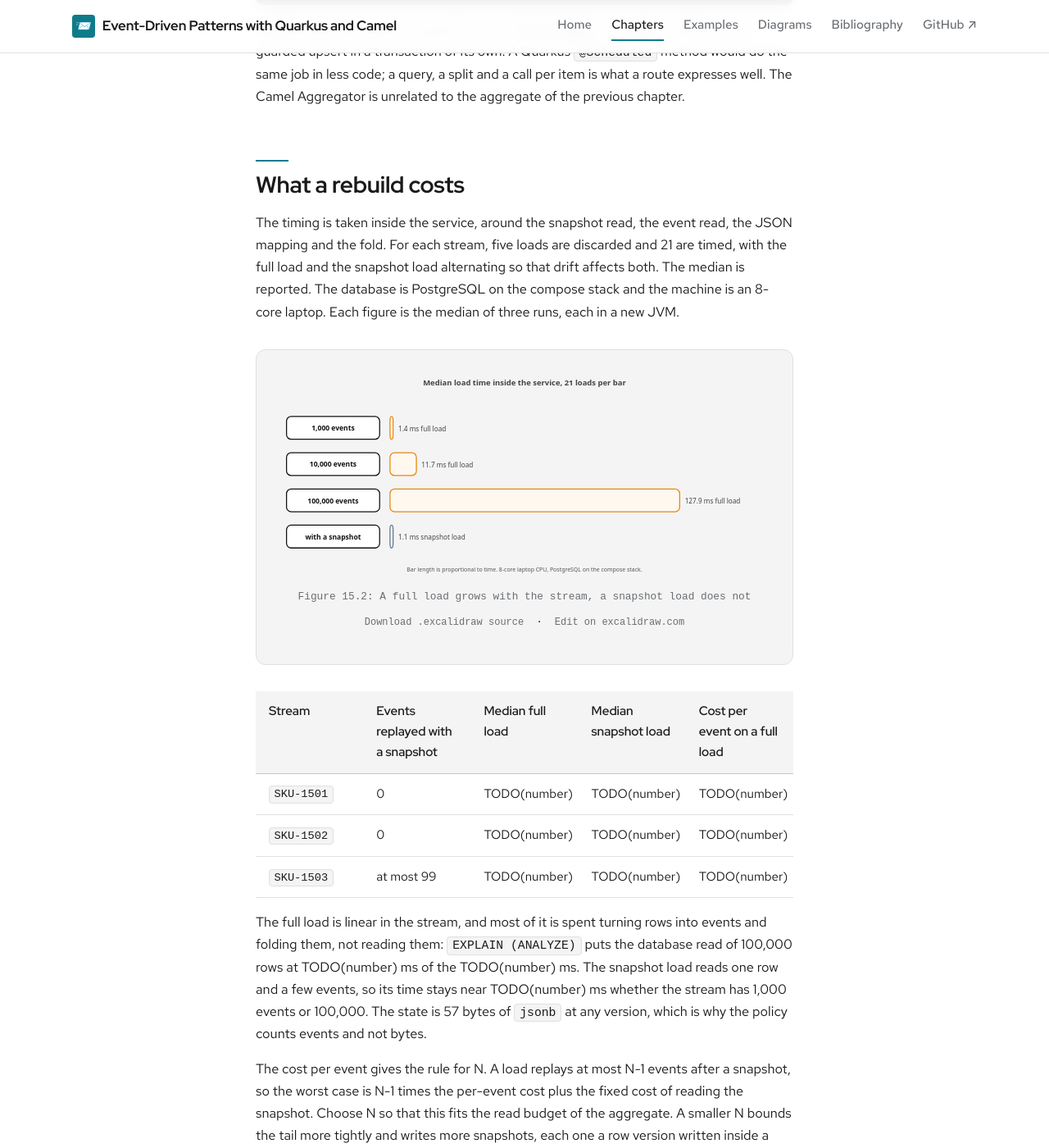
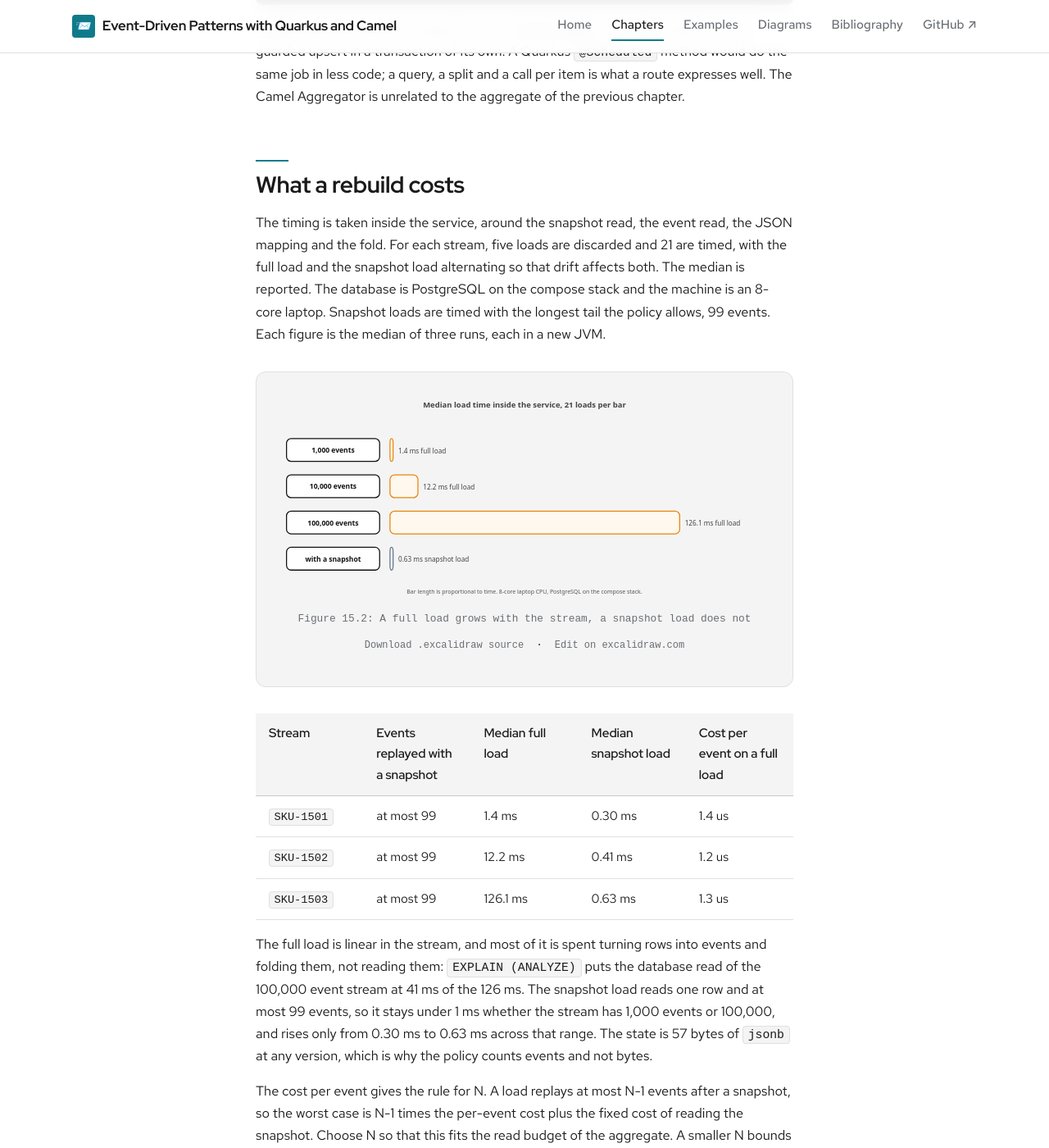
Before and after one commit to patterncatalyst/event-driven-patterns-with-quarkus-and-camel, a Jekyll site: the page built from _docs/15-snapshots.md, in a window 1280 px wide and 1400 px high, scrolled down 3721 px. Shown: the whole window at 82% size. Built offline with Jekyll 4.4.1, drawn with Linux system fonts in a browser that asks for light colours; some web fonts are replaced; some of the changed text lies outside the part shown.

Commit message:
chore(r06): chapter 15 measurement window, numbers filled (step 3)

```diff
--- a/_docs/15-snapshots.md
+++ b/_docs/15-snapshots.md
@@ -96,17 +96,17 @@ from("scheduler:snapshotter?delay={{inventory.snapshotter.delay-ms}}")
 
 ## What a rebuild costs
 
-The timing is taken inside the service, around the snapshot read, the event read, the JSON mapping and the fold. For each stream, five loads are discarded and 21 are timed, with the full load and the snapshot load alternating so that drift affects both. The median is reported. The database is PostgreSQL on the compose stack and the machine is an 8-core laptop. Each figure is the median of three runs, each in a new JVM.
+The timing is taken inside the service, around the snapshot read, the event read, the JSON mapping and the fold. For each stream, five loads are discarded and 21 are timed, with the full load and the snapshot load alternating so that drift affects both. The median is reported. The database is PostgreSQL on the compose stack and the machine is an 8-core laptop. Snapshot loads are timed with the longest tail the policy allows, 99 events. Each figure is the median of three runs, each in a new JVM.
 
-{% include excalidraw.html file="15-rebuild-cost" alt="Median load times: a full replay takes TODO(number) ms for 1,000 events, TODO(number) ms for 10,000 and TODO(number) ms for 100,000, and a snapshot load takes about TODO(number) ms whatever the length" caption="Figure 15.2: A full load grows with the stream, a snapshot load does not" %}
+{% include excalidraw.html file="15-rebuild-cost" alt="Median load times: a full replay takes 1.4 ms for 1,000 events, 12.2 ms for 10,000 and 126.1 ms for 100,000, and a snapshot load takes under 1 ms whatever the length" caption="Figure 15.2: A full load grows with the stream, a snapshot load does not" %}
 
 | Stream | Events replayed with a snapshot | Median full load | Median snapshot load | Cost per event on a full load |
 |---|---|---|---|---|
-| `SKU-1501` | 0 | TODO(number) | TODO(number) | TODO(number) |
-| `SKU-1502` | 0 | TODO(number) | TODO(number) | TODO(number) |
-| `SKU-1503` | at most 99 | TODO(number) | TODO(number) | TODO(number) |
+| `SKU-1501` | at most 99 | 1.4 ms | 0.30 ms | 1.4 us |
+| `SKU-1502` | at most 99 | 12.2 ms | 0.41 ms | 1.2 us |
+| `SKU-1503` | at most 99 | 126.1 ms | 0.63 ms | 1.3 us |
 
-The full load is linear in the stream, and most of it is spent turning rows into events and folding them, not reading them: `EXPLAIN (ANALYZE)` puts the database read of 100,000 rows at TODO(number) ms of the TODO(number) ms. The snapshot load reads one row and a few events, so its time stays near TODO(number) ms whether the stream has 1,000 events or 100,000. The state is 57 bytes of `jsonb` at any version, which is why the policy counts events and not bytes.
+The full load is linear in the stream, and most of it is spent turning rows into events and folding them, not reading them: `EXPLAIN (ANALYZE)` puts the database read of the 100,000 event stream at 41 ms of the 126 ms. The snapshot load reads one row and at most 99 events, so it stays under 1 ms whether the stream has 1,000 events or 100,000, and rises only from 0.30 ms to 0.63 ms across that range. The state is 57 bytes of `jsonb` at any version, which is why the policy counts events and not bytes.
 
 The cost per event gives the rule for N. A load replays at most N-1 events after a snapshot, so the worst case is N-1 times the per-event cost plus the fixed cost of reading the snapshot. Choose N so that this fits the read budget of the aggregate. A smaller N bounds the tail more tightly and writes more snapshots, each one a row version written inside a command.
 
@@ -125,7 +125,7 @@ Where the snapshot is written decides how long the tail can get.
 | Streams nobody commands | Never snapshotted | Snapshotted when they pass N, bulk loads included |
 | Same row, same guard | Yes | Yes |
 
-During a burst of 1,000 reservations with a route period of one second, the largest tail sampled reached TODO(number) events with N at 100. After the burst the route caught up within the next period, and the version it stored never went down. With a period of 30 seconds the tail grew to TODO(number), almost the size of the burst.
+During a burst of 1,000 reservations with a route period of one second, the largest tail sampled reached 336 events with N at 100 (327 to 350 over three runs). After the burst the route caught up within the next period, and the version it stored never went down. With a period of 30 seconds the tail grew to about 990, almost the size of the burst.
 
 Young's snapshotter suits commands on a latency budget, or streams bulk-loaded without a snapshot. Inline is the default because it is the only arrangement that bounds the tail.
 
@@ -150,19 +150,21 @@ The checks read the effects:
 
 Change one thing and watch a guard fail:
 
-- Run `SNAPSHOT_EVERY=0 ./verify.sh`. No snapshot is ever written and every load replays the whole stream. Checks 4 to 7, 10, 11, 13 and 15 fail, and the run stops before the Camel phase.
+- Run `SNAPSHOT_EVERY=0 ./verify.sh`. No snapshot is ever written and every load replays the whole stream. Checks 4 to 7, 10, 11, 13, 15 and 18 fail, and the run stops at the start of the Camel phase, where the route has nothing to take.
 - Run `SNAPSHOT_EVERY=10 ./verify.sh` and then `SNAPSHOT_EVERY=1000 ./verify.sh`. Every check passes, and the tail and the writes move as N does:
 
-  | N | Most events a load replays | Snapshots written by 1,000 reservations | Median snapshot load |
+  | N | Most events a load replays | Snapshots written by 1,000 reservations | Median snapshot load, `SKU-1503` |
   |---|---|---|---|
-  | 10 | 9 | 100 | TODO(number) |
-  | 100 | 99 | 10 | TODO(number) |
-  | 1000 | 999 | 1 | TODO(number) |
+  | 10 | 9 | 100 | 0.60 ms |
+  | 100 | 99 | 10 | 0.63 ms |
+  | 1000 | 999 | 1 | 1.44 ms |
 
-- Run `SNAPSHOT_GUARD=false ./verify.sh`. The stale snapshot replaces a newer one and the stored version goes down and check 18 fails.
+  The loads for N of 10 and 1000 come from one run each.
+
+- Run `SNAPSHOT_GUARD=false ./verify.sh`. The stale snapshot replaces a newer one, the stored version goes down, and check 18 is the only one that fails.
 - Change the quantity in the stored `state` of a snapshot and leave its schema version alone. The next `GET` answers with the wrong quantity, and the same `GET` with `ignoreSnapshot=true` does not. A snapshot is believed, and deleting it is the repair.
 - Restart the service with `SNAPSHOT_SCHEMA=2`. The first load replays the whole stream and the next command writes a snapshot of schema 2.
-- Run `SNAPSHOTTER_DELAY_MS=30000 ./verify.sh`. Every check passes, because the route still catches up afterwards, but the largest tail sampled grows from TODO(number) to TODO(number) events.
+- Run `SNAPSHOTTER_DELAY_MS=30000 ./verify.sh`. Every check passes, because the route still catches up afterwards, but the largest tail sampled grows from 336 to about 990 events.
 - Run `INVENTORY_FETCH=entities EXTRA_JAVA_OPTS=-Xmx96m ./verify.sh`. Replaying 100,000 events as managed entities exhausts a 96 MB heap and the service exits with `OutOfMemoryError` at the first load, so check 3 stops the run. With the projection the same heap passes 27 of 27.
 
 ## When not to use it
```
Also changed, not shown: _plans/r06-plan.md (+2 -2 lines), diagrams/15-rebuild-cost.svg, 3 other files.
